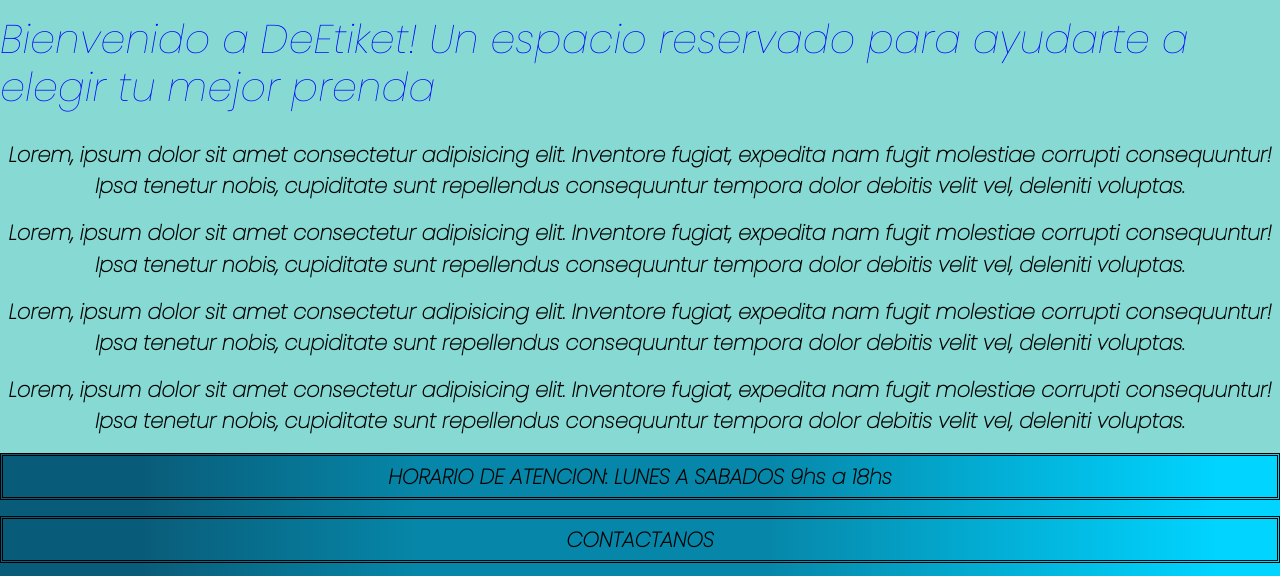
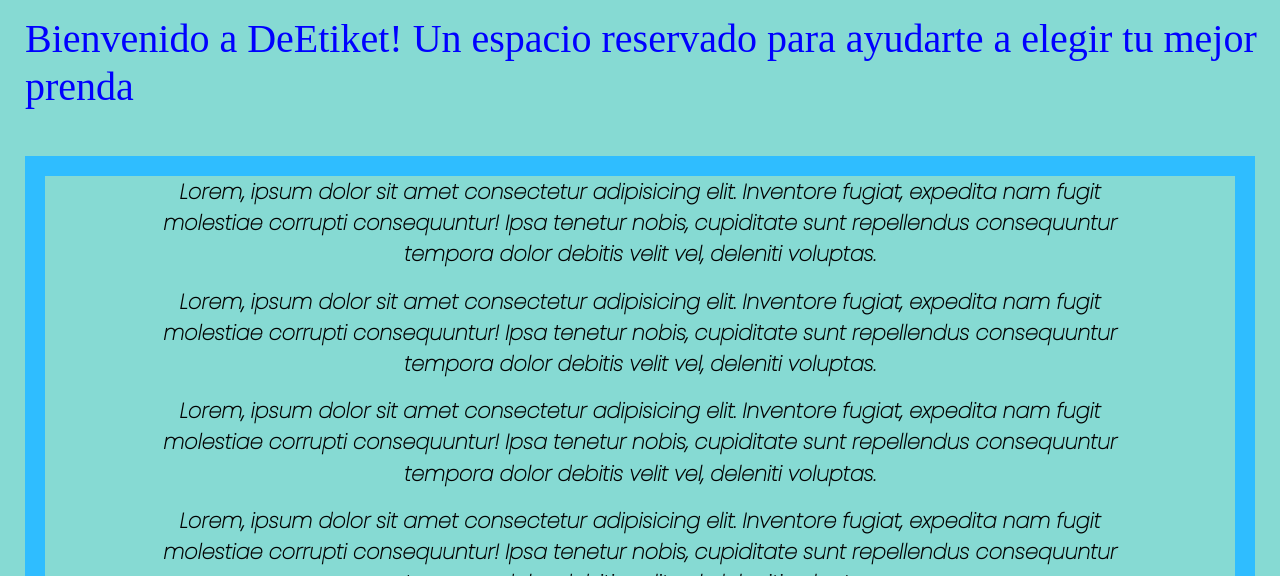
Before and after one commit to EduAriza/DeEtiket-Ariza-Jorge-Eduardo, a plain HTML site: page Secciones/nosotros.html in a window 1280 px wide. Shown: the part 337-913 px from the top of the page. Drawn offline with nearby package versions, Linux system fonts and the light colour scheme.

Commit message:
generalidades

```diff
--- a/Secciones/nosotros.html
+++ b/Secciones/nosotros.html
@@ -45,11 +45,12 @@
 
     <h1 class="tituloCentrado">Bienvenido a DeEtiket! Un espacio reservado para ayudarte a elegir tu mejor prenda</h1>
 
+    <div class="parrafoCentrado">
     <p>Lorem, ipsum dolor sit amet consectetur adipisicing elit. Inventore fugiat, expedita nam fugit molestiae corrupti consequuntur! Ipsa tenetur nobis, cupiditate sunt repellendus consequuntur tempora dolor debitis velit vel, deleniti voluptas.</p>
     <p>Lorem, ipsum dolor sit amet consectetur adipisicing elit. Inventore fugiat, expedita nam fugit molestiae corrupti consequuntur! Ipsa tenetur nobis, cupiditate sunt repellendus consequuntur tempora dolor debitis velit vel, deleniti voluptas.</p>
     <p>Lorem, ipsum dolor sit amet consectetur adipisicing elit. Inventore fugiat, expedita nam fugit molestiae corrupti consequuntur! Ipsa tenetur nobis, cupiditate sunt repellendus consequuntur tempora dolor debitis velit vel, deleniti voluptas.</p>
     <p>Lorem, ipsum dolor sit amet consectetur adipisicing elit. Inventore fugiat, expedita nam fugit molestiae corrupti consequuntur! Ipsa tenetur nobis, cupiditate sunt repellendus consequuntur tempora dolor debitis velit vel, deleniti voluptas.</p>
-
+    </div>
 <footer>
     <p class="footerParrafo">HORARIO DE ATENCION: LUNES A SABADOS 9hs a 18hs</p>
     <p class="footerParrafo">CONTACTANOS</p>
--- a/sass/_generalidades.scss
+++ b/sass/_generalidades.scss
@@ -40,12 +40,16 @@
     color: blue;
     padding-top: 10px;
     padding-bottom: 20px;
+    font-family: 'PT Serif', serif;
+    margin-left: 25px;
   }
 
   .parrafoCentrado {
     padding-bottom: 20px;
     padding-left: 100px;
     padding-right: 100px;
+    border: 20px solid rgb(47, 189, 255);
+    margin: 25px;
   }
 
   footer {
```
Also changed, not shown: estilos/styles.css, 1 other file.
